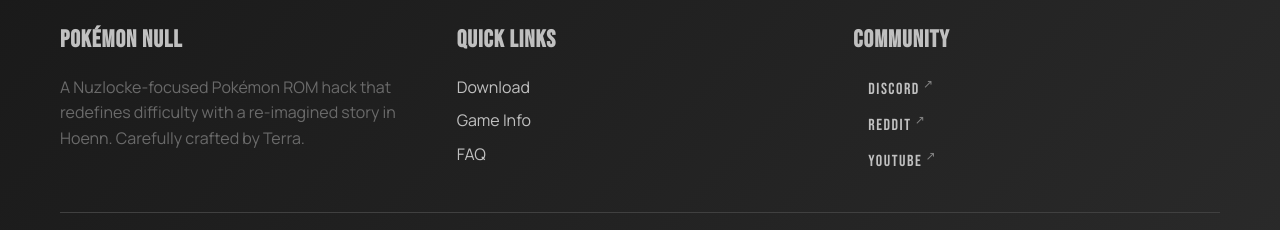
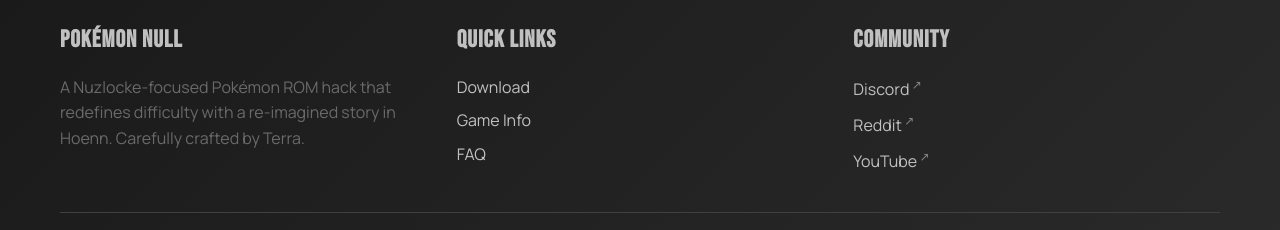
Before and after one commit to bcordry/nullifiedmonsters, a plain HTML site: page index.html in a window 1280 px wide. Shown: the part 1961-2191 px from the top of the page. Drawn offline with Linux system fonts and the light colour scheme; files whose address does not match are found by name.

Commit message:
Add files via upload

```diff
--- a/index.html
+++ b/index.html
@@ -179,6 +179,7 @@
                      alt=""
                 />
 
+                <!-- don't forget to uncomment this section in the js file  -->
                 <!-- Pokemon that will change independently every 2-3 seconds -->
                 <!-- Shows a random pokemon from the current trainer's team -->
                 <img class="pokemon-image"
@@ -258,9 +259,9 @@
                 <div class="footer-section">
                     <h4>Community</h4>
                     <ul class="footer-links">
-                        <li><a href="https://discord.gg/DqxxC5KQ6r" target="_blank" class="nav-link">Discord</a></li>
-                        <li><a href="https://www.reddit.com/r/PokemonNull/" target="_blank" class="nav-link">Reddit</a></li>
-                        <li><a href="https://youtube.com/@pokemonnull-i7y?si=Midpr-BR4eoGoW2T" target="_blank" class="nav-link">YouTube</a></li>
+                        <li><a href="https://discord.gg/DqxxC5KQ6r" target="_blank">Discord</a></li>
+                        <li><a href="https://www.reddit.com/r/PokemonNull/" target="_blank">Reddit</a></li>
+                        <li><a href="https://youtube.com/@pokemonnull-i7y?si=Midpr-BR4eoGoW2T" target="_blank">YouTube</a></li>
                     </ul>
                 </div>
             </div>
```
Also changed, not shown: about.html (+3 -3 lines), encounter-tracker.html (+3 -3 lines), faq.html (+3 -3 lines), launch-race.html (+3 -3 lines), patch-applier.html (+3 -3 lines).
